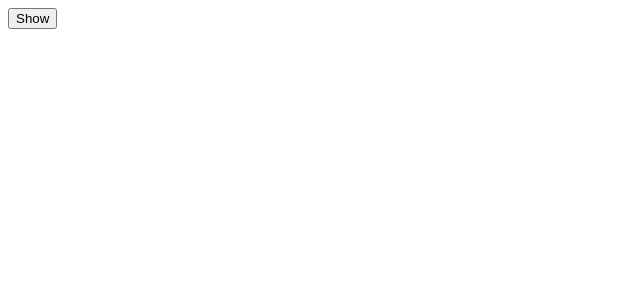
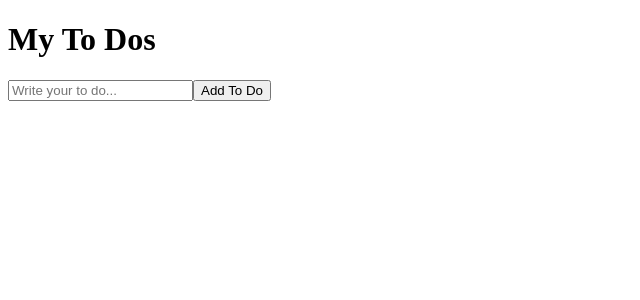
Before and after one commit to VMwhdwls24/React_MovieWebsite, a React (Create React App) app: page / in a window 1280 px wide. Shown: the top 300 px of the page, without its empty margins (0-640 px from the left). Built offline with nearby package versions, Linux system fonts and the light colour scheme.

Commit message:
7/20 React MovieWebsite feat: 21th Commit 7.1 Ti Di List part.1

```diff
--- a/src/App.js
+++ b/src/App.js
@@ -1,26 +1,29 @@
-import Button from "./Button"
-import styles from "./App.module.css"
-import { useState, useEffect } from "react";
-function Hello() {
-  const destroyFn = () => {
-    console.log("Bye");
-  }
-  const effectFn = () => {
-    console.log("Created!");
-    return destroyFn;
-  }
-  useEffect(effectFn, []);
-  return <h1>Hello!</h1>
-}
+import { useState } from "react";
 
 function App() {
-  const [showing, setShowing] = useState(false);
-  const onClick = () => setShowing((prev) => !prev);
-
+  const [toDo, setToDo] = useState("");
+  const [toDos, setToDos] = useState([]);
+  const onChange = e => setToDo(e.target.value);
+  const onSubmit = e => {
+    e.preventDefault();
+    if (toDo === "") {
+      return;
+    }
+    setToDo("");
+    setToDos(currentArray => [toDo, ...currentArray]);
+  };
   return (
     <div>
-      {showing ? <Hello /> : null}
-      <button onClick={onClick}>{showing ? "Hide" : "Show"}</button>
+      <h1>My To Dos</h1>
+      <form onSubmit={onSubmit}>
+        <input
+          onChange={onChange}
+          value={toDo}
+          type="text"
+          placeholder="Write your to do..."
+        />
+        <button>Add To Do</button>
+      </form>
     </div>
   );
 }
```
Also changed, not shown: 1 other file (tests, documents, lock files or other folders).
